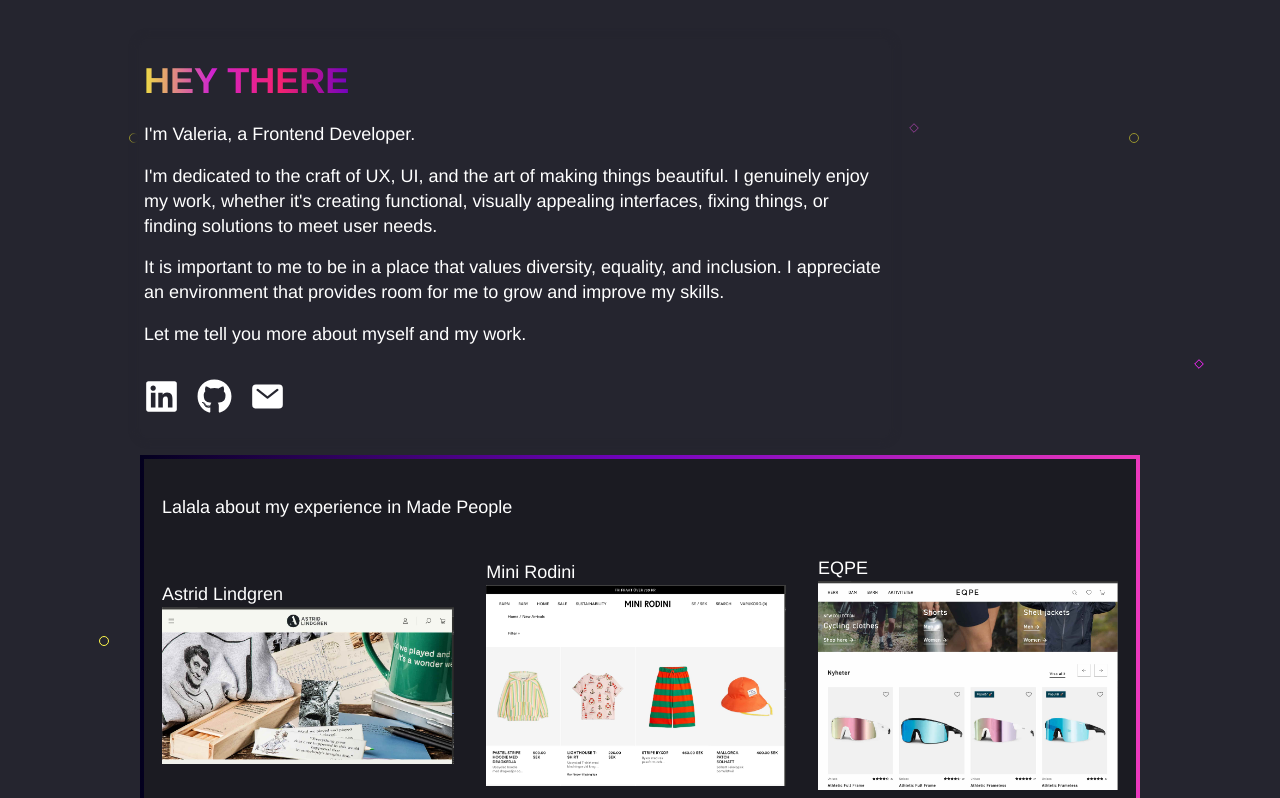
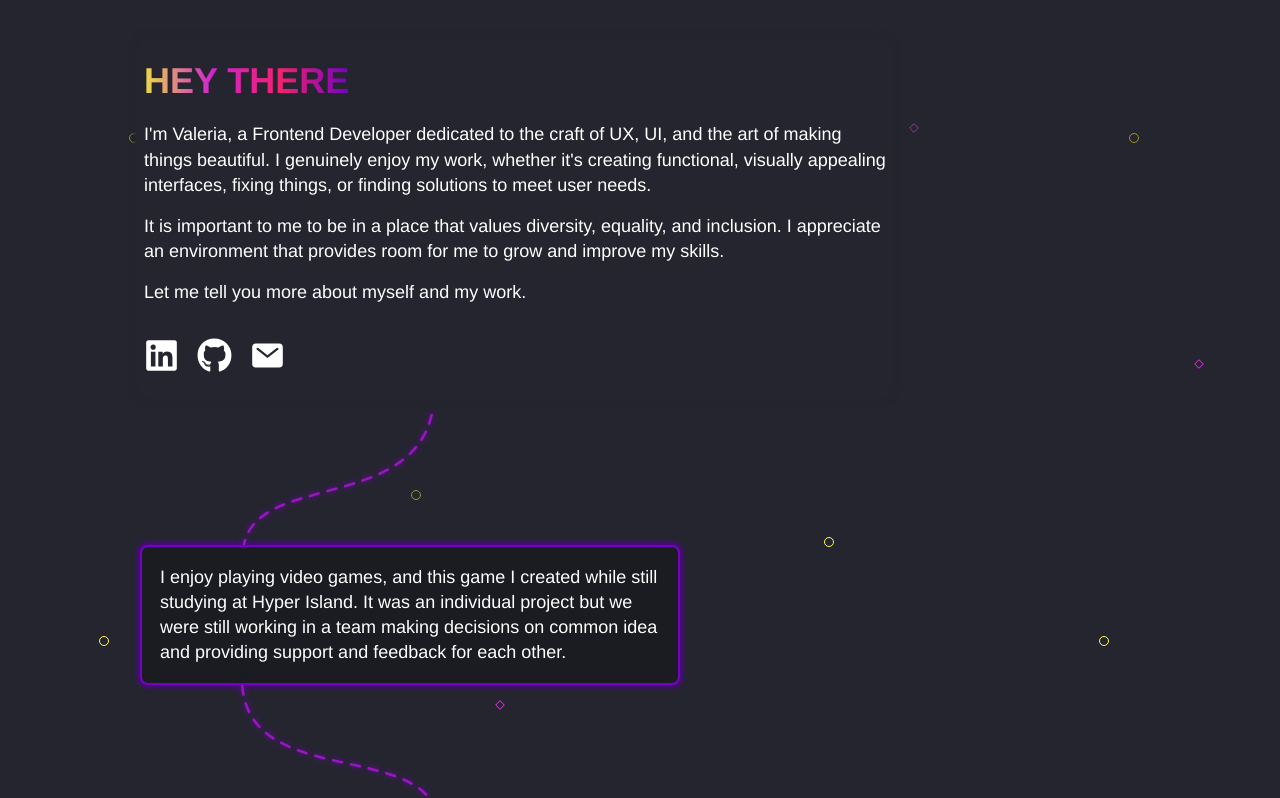
Before and after one commit to avreally/portfolio-website, a React (Create React App) app: page / in a window 1280 px wide. Shown: the top 798 px of the page. Built offline with nearby package versions, Linux system fonts and the light colour scheme.

Commit message:
wip content update

```diff
--- a/src/App.tsx
+++ b/src/App.tsx
@@ -28,9 +28,6 @@ const App = () => {
   return (
     <div className="app">
       <AboutMe />
-      {clientsData !== undefined ? (
-        <ClientsCarousel clientsData={clientsData} />
-      ) : null}
       {data !== undefined ? <AllProjects allProjectsData={data} /> : null}
       <ConnectingLine variant={3} containerAlignSelf="center" />
       <ContactInfo />
--- a/src/components/aboutMe/index.tsx
+++ b/src/components/aboutMe/index.tsx
@@ -13,14 +13,11 @@ const AboutMe = () => {
       <div className="aboutMeInfo">
         <div>
           <h1 className="aboutMeTitle">Hey there</h1>
-          <p className="aboutMeSubtitle">
-            I&apos;m Valeria, a Frontend Developer.
-          </p>
           <p className="aboutMeText">
-            I&apos;m dedicated to the craft of UX, UI, and the art of making
-            things beautiful. I genuinely enjoy my work, whether it&apos;s
-            creating functional, visually appealing interfaces, fixing things,
-            or finding solutions to meet user needs.
+            I&apos;m Valeria, a Frontend Developer dedicated to the craft of UX,
+            UI, and the art of making things beautiful. I genuinely enjoy my
+            work, whether it&apos;s creating functional, visually appealing
+            interfaces, fixing things, or finding solutions to meet user needs.
           </p>
           <p className="aboutMeText">
             It is important to me to be in a place that values diversity,
--- a/src/components/aboutMe/styles.css
+++ b/src/components/aboutMe/styles.css
@@ -49,10 +49,6 @@
   width: fit-content;
 }
 
-.aboutMeSubtitle {
-  margin: 16px 4px;
-}
-
 .aboutMeText {
   margin: 16px 4px;
 }
@@ -75,8 +71,7 @@
     margin-right: auto;
   }
 
-  .aboutMeTitle,
-  .aboutMeSubtitle {
+  .aboutMeTitle {
     text-align: center;
   }
 
```
